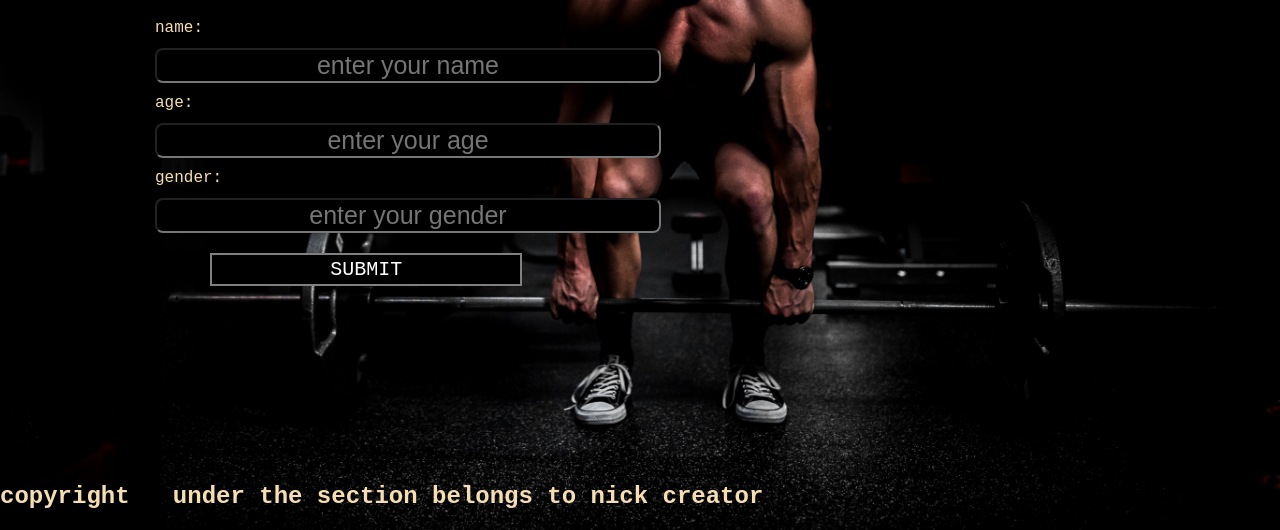
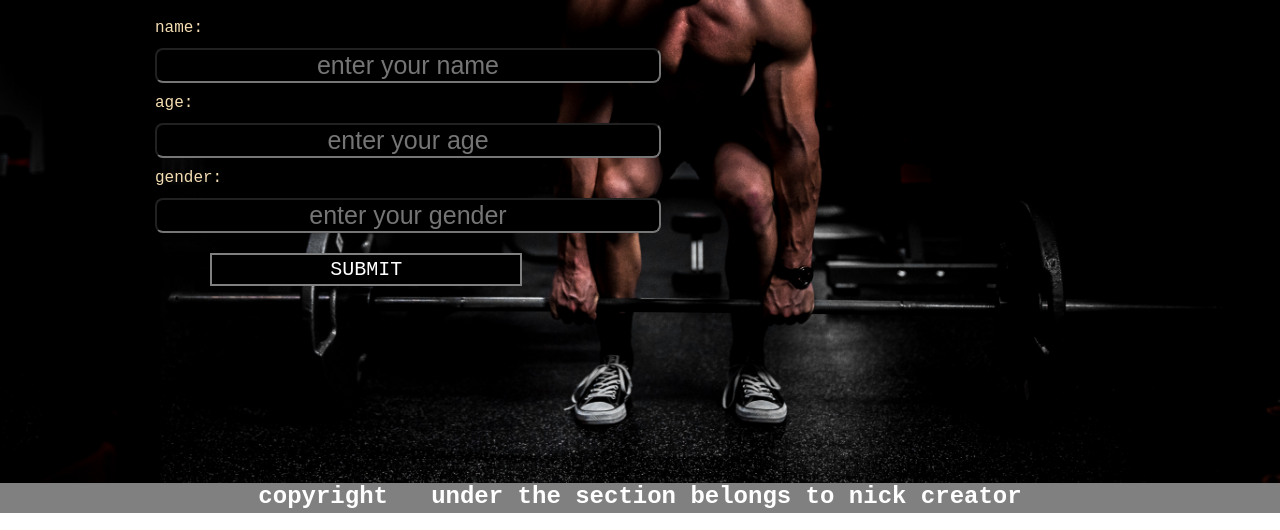
Before and after one commit to Chandrabhan3010/gym-wesbite, a plain HTML site: page index.html in a window 1280 px wide. Shown: the part 321-851 px from the top of the page. Drawn offline with Linux system fonts and the light colour scheme.

Commit message:
footedesign

```diff
--- a/css/style.css
+++ b/css/style.css
@@ -82,3 +82,11 @@
     width: 74%;
     margin:20px auto;
 }
+
+footer{
+    width: 100%;
+    height: 30px;
+    background-color: grey;
+    color: white;
+    text-align: center;
+}
```
